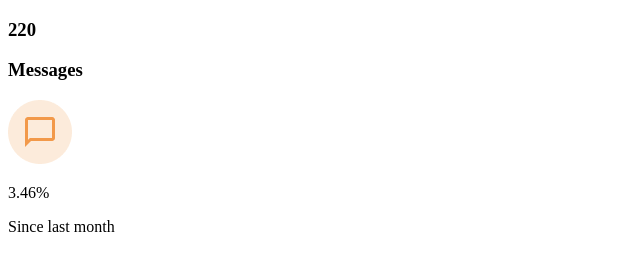
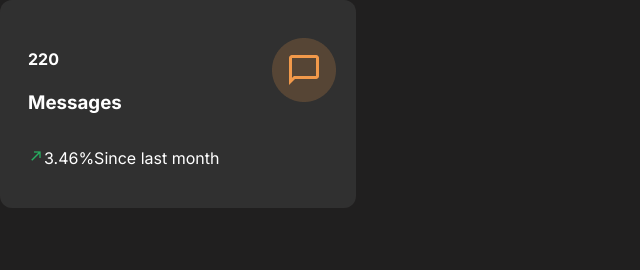
Before and after one commit to fabriyvera/notificacion, a plain HTML site: page index.html in a window 1280 px wide. Shown: the whole page, without its empty margins (0-640 px from the left). Drawn offline with Linux system fonts and the light colour scheme.

Commit message:
proyecto finalizado

```diff
--- a/index.html
+++ b/index.html
@@ -5,25 +5,24 @@
     <meta charset="UTF-8">
     <meta name="viewport" content="width=device-width, initial-scale=1.0">
     <title>Targeta de Notificaciones</title>
-    <link rel="stylesheet" href="">
+    <link rel="stylesheet" href="./style.css">
+    <link rel="preconnect" href="https://fonts.googleapis.com">
+    <link rel="preconnect" href="https://fonts.gstatic.com" crossorigin>
+    <link href="https://fonts.googleapis.com/css2?family=Figtree:ital,wght@0,300..900;1,300..900&family=Inter:ital,opsz,wght@0,14..32,100..900;1,14..32,100..900&family=Montserrat:ital,wght@0,100..900;1,100..900&display=swap" rel="stylesheet">
 </head>
 
 <body>
     <section class="tarjeta">
         <section class="notification">
-            <h1>220</h1>
-            <h3>Messages</h3>
-            <img src="./Frame 1564.png" alt="imagenNotificacion">
+            <section class="letras">
+                <h1>220</h1>
+                <h3>Messages</h3>
+            </section>
+            <img src="./Frame 1564.png" alt="imagenNotificacion" class="img-1">
         </section>
 
         <section class="description">
-            <p>
-                3.46%
-            </p>
-            <p>
-                Since last month
-            </p>
-
+            <img src="./arrow-top-right.png" alt="imagenArrow" class="img-2"><p>3.46%</p><p>Since last month</p>
         </section>
     </section>
 
--- a/style.css
+++ b/style.css
@@ -1,4 +1,55 @@
-body{
-    margin: 0;
-    padding: 0;
+body {
+  margin: 0;
+  padding: 0;
+  display: flex;
+  flex-direction: column;
+  justify-content: center;
+  background: rgb(32, 31, 31);
 }
+
+*{
+  color: white;
+  font-family: "Inter", sans-serif;
+  font-optical-sizing: auto;
+  font-weight: 15px;
+  font-style: normal;
+}
+
+.tarjeta {
+  display: block;
+  align-content: center;
+  border-radius: 12px;
+  background: #303030;
+  width: 300px;
+  height: 152px;
+  top: -372px;
+  left: -635px;
+  padding: 28px;
+  gap: 12px;
+}
+
+.notification{
+  display: flex;
+  justify-content: left;
+}
+.description{
+  display: flex;
+  justify-content: left;
+}
+
+.img-1{
+  padding-left: 150px;
+  padding-top: 10px;
+  width: 64px;
+  height: 64px;
+}
+
+.img-2{
+  width: 16px;
+  height: 16px;
+  padding-top: 16px;
+}
+
+.letras {
+  justify-content: left;
+}
```
